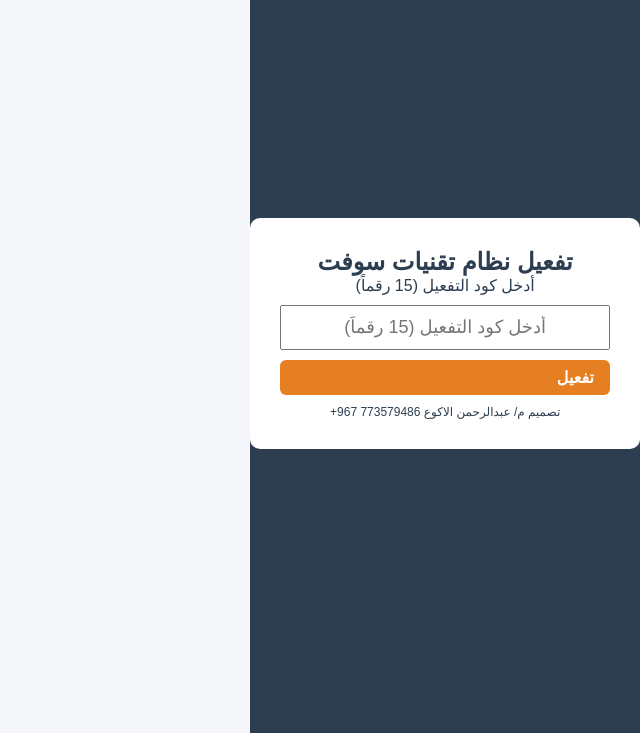
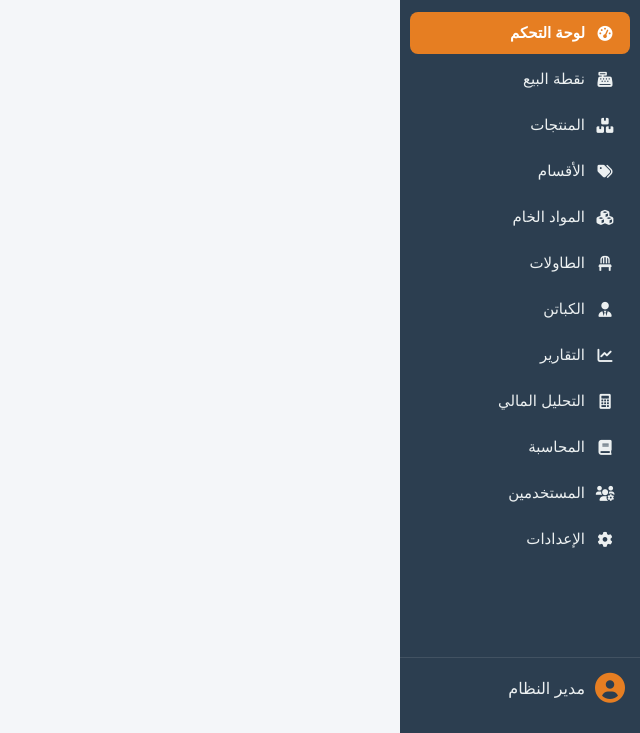
Before and after one commit to engabdulrahmanalakuaa-lab/Ymaal, an Electron app: page index.html in a window 1200 px wide. Shown: the part 67-800 px from the top of the page, without its empty margins (560-1200 px from the left). Drawn offline with nearby package versions, Linux system fonts and the light colour scheme; no server answers.

Commit message:
Fix HTML structure and remove unnecessary lines

```diff
--- a/index.html
+++ b/index.html
@@ -93,20 +93,7 @@
     </style>
 </head>
 <body>
-    <!-- شاشة التفعيل -->
-    <div id="activation-screen" style="display: flex; justify-content: center; align-items: center; height: 100vh; background: #2c3e50; color: white;">
-        <div style="background: white; color: #2c3e50; padding: 30px; border-radius: 10px; text-align: center; max-width: 400px;">
-            <h2>تفعيل نظام تقنيات سوفت</h2>
-            <p>أدخل كود التفعيل (15 رقماً)</p>
-            <input type="text" id="activation-code" placeholder="أدخل كود التفعيل (15 رقماً)" style="padding: 10px; margin: 10px 0; width: 100%; font-size: 18px; text-align: center;">
-            <button onclick="activateApp()" class="btn btn-primary" style="width:100%; font-size: 16px;">تفعيل</button>
-            <p style="margin-top:10px; font-size:12px;">تصميم م/ عبدالرحمن الاكوع 773579486 967+</p>
-        </div>
-    </div>
-
-    <!-- التطبيق الرئيسي (يظهر بعد التفعيل) -->
-    <div id="app-main" style="display: none; width: 100%;">
-        <!-- شاشة تسجيل الدخول المخصصة -->
+    <div id="app-main" style="display: flex; width: 100%;">
         <div id="login-screen" style="display:none; position:fixed; top:0; left:0; width:100%; height:100%; background:rgba(44,62,80,0.95); justify-content:center; align-items:center; z-index:9999; flex-direction:column;">
             <div style="background:white; padding:30px; border-radius:10px; text-align:center; min-width:300px;">
                 <h2 style="margin-bottom:20px; color:#2c3e50;">تسجيل الدخول</h2>
@@ -148,12 +135,10 @@
         <main class="main-content" id="main-content"></main>
     </div>
 
-    <!-- النافذة المنبثقة -->
     <div id="modal" class="modal">
         <div class="modal-content" id="modal-content"></div>
     </div>
 
-    <!-- لوحة المفاتيح الافتراضية -->
     <div id="virtual-keyboard" style="display:none; position:fixed; bottom:0; left:0; right:0; background:#f0f0f0; border-top:2px solid #ccc; padding:10px; z-index:9999; direction:ltr;">
         <div style="display:flex; justify-content:space-between; margin-bottom:5px;">
             <button class="kb-btn kb-close" onclick="hideKeyboard()" style="background:#e74c3c; color:white; border:none; padding:8px 15px; border-radius:6px; font-weight:bold;">✕ إغلاق</button>
@@ -171,7 +156,6 @@
         </div>
     </div>
 
-    <!-- إيصالات مخفية للطباعة -->
     <div id="thermal-receipt" style="display:none;"></div>
     <div id="shift-report-receipt" style="display:none;"></div>
 
```
